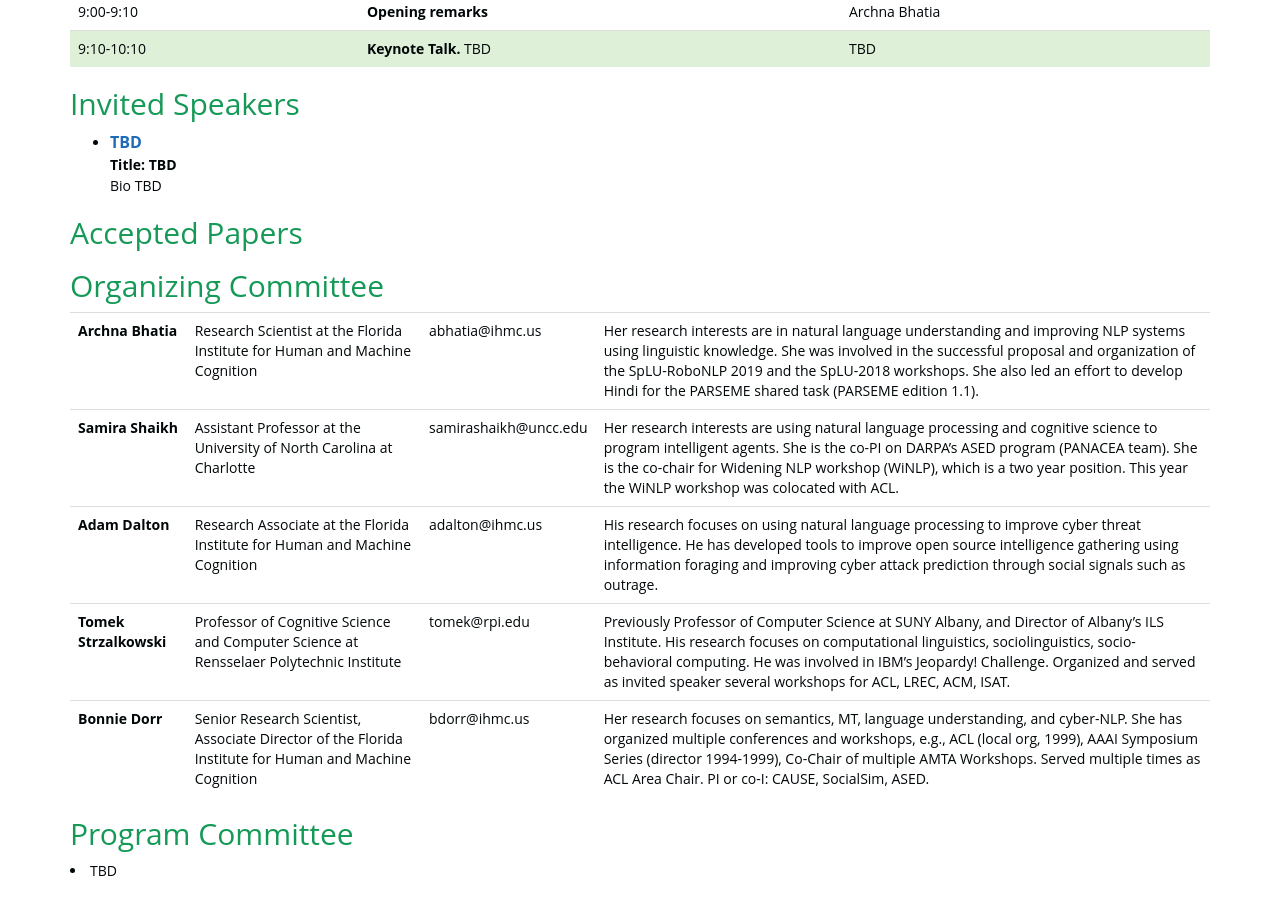
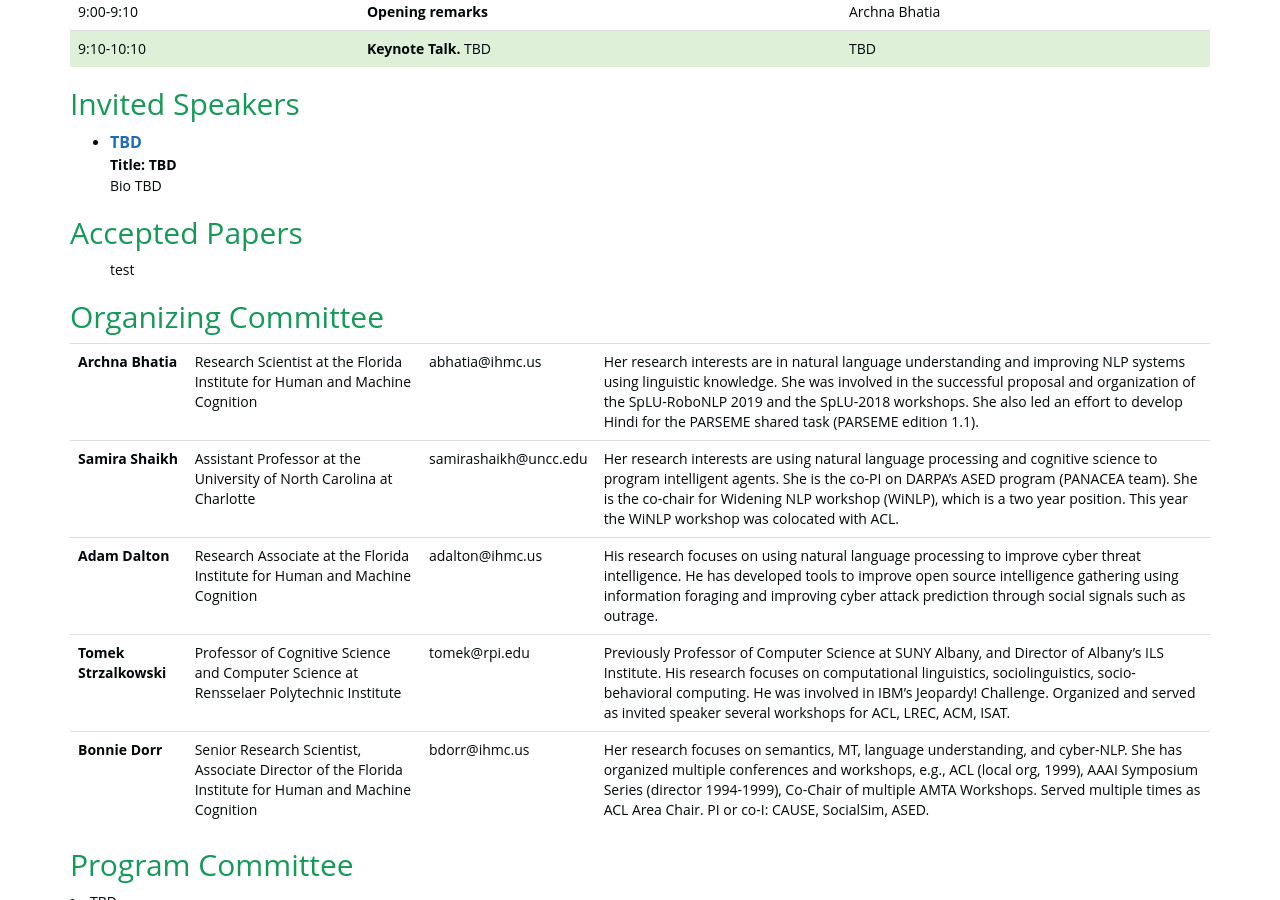
Before and after one commit to social-threats/social-threats.github.io, a Jekyll site: the page built from index.html, in a window 1280 px wide and 900 px high, scrolled down 1408 px. Built offline with Jekyll 4.4.1, drawn with Linux system fonts in a browser that asks for light colours; nearby versions of some CDN libraries.

Commit message:
added a test paper

```diff
--- a/_includes/_STOC_2020/accepted_papers.html
+++ b/_includes/_STOC_2020/accepted_papers.html
@@ -1,3 +1,3 @@
 <h2>Accepted Papers</h2>
-<ul>
+<ul> test
 </ul>
```
